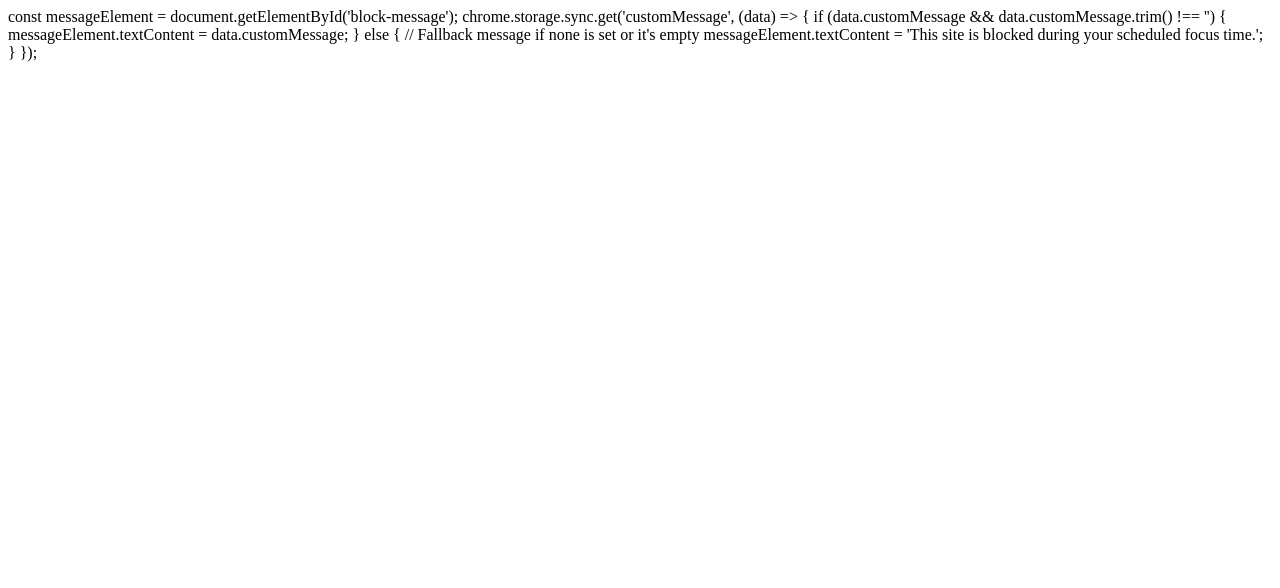
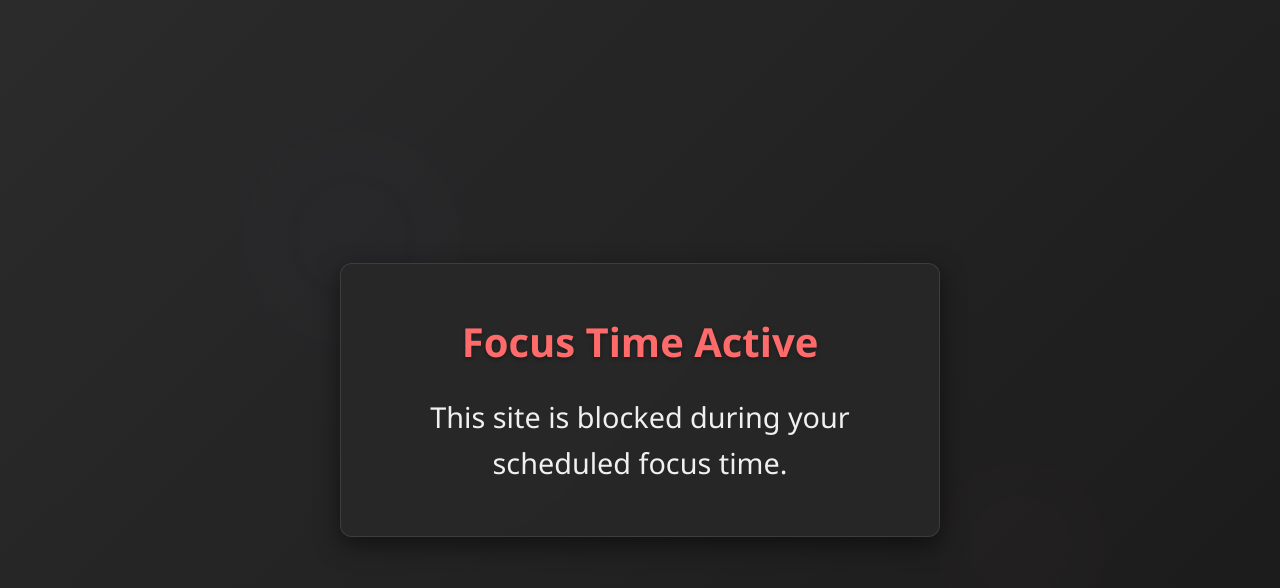
Before and after one commit to roshanjain77/focus-blocker, a browser extension: page blocked.html in a window 1280 px wide. Drawn offline with Linux system fonts and the light colour scheme.

Commit message:
better ui

```diff
--- a/blocked.html
+++ b/blocked.html
@@ -1,10 +1,106 @@
-const messageElement = document.getElementById('block-message');
+<!DOCTYPE html>
+<html>
+<head>
+    <title>Site Blocked</title>
+    <meta charset="UTF-8">
+    <style>
+        /* Basic Reset */
+        * {
+            margin: 0;
+            padding: 0;
+            box-sizing: border-box;
+        }
 
-chrome.storage.sync.get('customMessage', (data) => {
-  if (data.customMessage && data.customMessage.trim() !== '') {
-    messageElement.textContent = data.customMessage;
-  } else {
-    // Fallback message if none is set or it's empty
-    messageElement.textContent = 'This site is blocked during your scheduled focus time.';
-  }
-});
+        body {
+            font-family: 'Segoe UI', Tahoma, Geneva, Verdana, sans-serif;
+            display: flex;
+            justify-content: center;
+            align-items: center;
+            min-height: 100vh; /* Full viewport height */
+            text-align: center;
+            /* Dark background with a subtle gradient */
+            background: linear-gradient(135deg, #2b2b2b 0%, #1a1a1a 100%);
+            color: #e0e0e0; /* Light text color for contrast */
+            overflow: hidden; /* Hide scrollbars */
+            position: relative; /* For pseudo-elements */
+        }
+
+        /* Optional: Add some subtle background shapes/effects */
+        body::before,
+        body::after {
+            content: '';
+            position: absolute;
+            border-radius: 50%;
+            opacity: 0.1;
+            z-index: 0; /* Behind the content */
+            filter: blur(50px); /* Soft blur effect */
+        }
+
+        body::before {
+            width: 300px;
+            height: 300px;
+            background: radial-gradient(circle, rgba(76, 76, 175, 0.5) 0%, transparent 70%); /* Subtle blueish */
+            top: 10%;
+            left: 15%;
+            animation: moveShape1 20s infinite alternate linear;
+        }
+
+        body::after {
+            width: 250px;
+            height: 250px;
+            background: radial-gradient(circle, rgba(175, 76, 76, 0.4) 0%, transparent 70%); /* Subtle reddish */
+            bottom: 15%;
+            right: 10%;
+            animation: moveShape2 25s infinite alternate linear;
+        }
+
+        /* Animation for background shapes */
+        @keyframes moveShape1 {
+            from { transform: translate(0, 0) rotate(0deg); }
+            to { transform: translate(40px, 30px) rotate(180deg); }
+        }
+        @keyframes moveShape2 {
+            from { transform: translate(0, 0) rotate(0deg); }
+            to { transform: translate(-30px, -40px) rotate(-180deg); }
+        }
+
+
+        .container {
+            background-color: rgba(40, 40, 40, 0.8); /* Dark semi-transparent background */
+            padding: 50px 40px; /* More padding */
+            border-radius: 12px; /* More rounded corners */
+            box-shadow: 0 8px 25px rgba(0, 0, 0, 0.5); /* Stronger shadow */
+            max-width: 600px; /* Slightly wider */
+            border: 1px solid rgba(255, 255, 255, 0.1); /* Subtle border */
+            z-index: 1; /* Above background effects */
+            backdrop-filter: blur(5px); /* Optional: Glassmorphism effect if supported */
+            -webkit-backdrop-filter: blur(5px); /* Safari support */
+        }
+
+        h1 {
+            /* Use a more impactful color, maybe a slightly desaturated red or orange */
+            color: #ff6b6b; /* Example: Light Coral */
+            font-size: 2.5em; /* Larger heading */
+            margin-bottom: 25px; /* More space below heading */
+            font-weight: 600;
+            text-shadow: 0 2px 4px rgba(0, 0, 0, 0.3); /* Subtle text shadow */
+        }
+
+        p#block-message { /* Target the specific paragraph */
+            font-size: 1.8em; /* Significantly larger font size for the message */
+            color: #f0f0f0; /* Ensure high contrast */
+            line-height: 1.6; /* Improve readability */
+            font-weight: 300; /* Lighter font weight for elegance */
+        }
+    </style>
+</head>
+<body>
+    <div class="container">
+        <h1>Focus Time Active</h1> <!-- Changed heading slightly -->
+        <p id="block-message">Loading message...</p> <!-- Placeholder text -->
+    </div>
+
+    <!-- *** MAKE SURE THIS LINE IS HERE AND CORRECT *** -->
+    <script src="blocked.js"></script>
+</body>
+</html>
--- /dev/null
+++ b/blocked.js
@@ -0,0 +1,16 @@
+// blocked.js
+const messageElement = document.getElementById('block-message');
+
+chrome.storage.sync.get('customMessage', (data) => {
+  if (data.customMessage && data.customMessage.trim() !== '') {
+    // Use textContent to prevent potential HTML injection if message was manipulated
+    messageElement.textContent = data.customMessage;
+  } else {
+    // Fallback message if none is set or it's empty
+    messageElement.textContent = 'This site is blocked during your scheduled focus time.';
+  }
+}).catch(error => {
+    // Handle potential errors fetching from storage
+    console.error("Error loading custom message:", error);
+    messageElement.textContent = 'This site is blocked. Error loading custom message.';
+});
```
